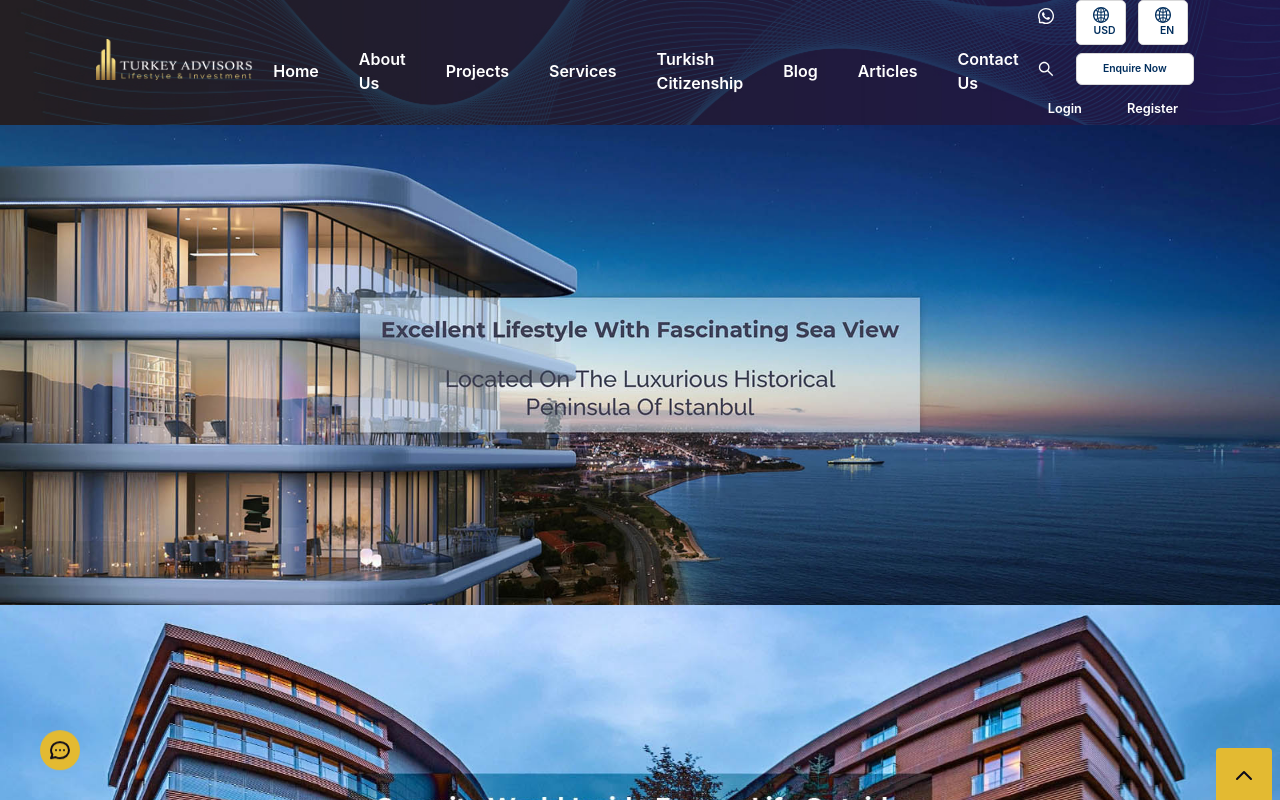
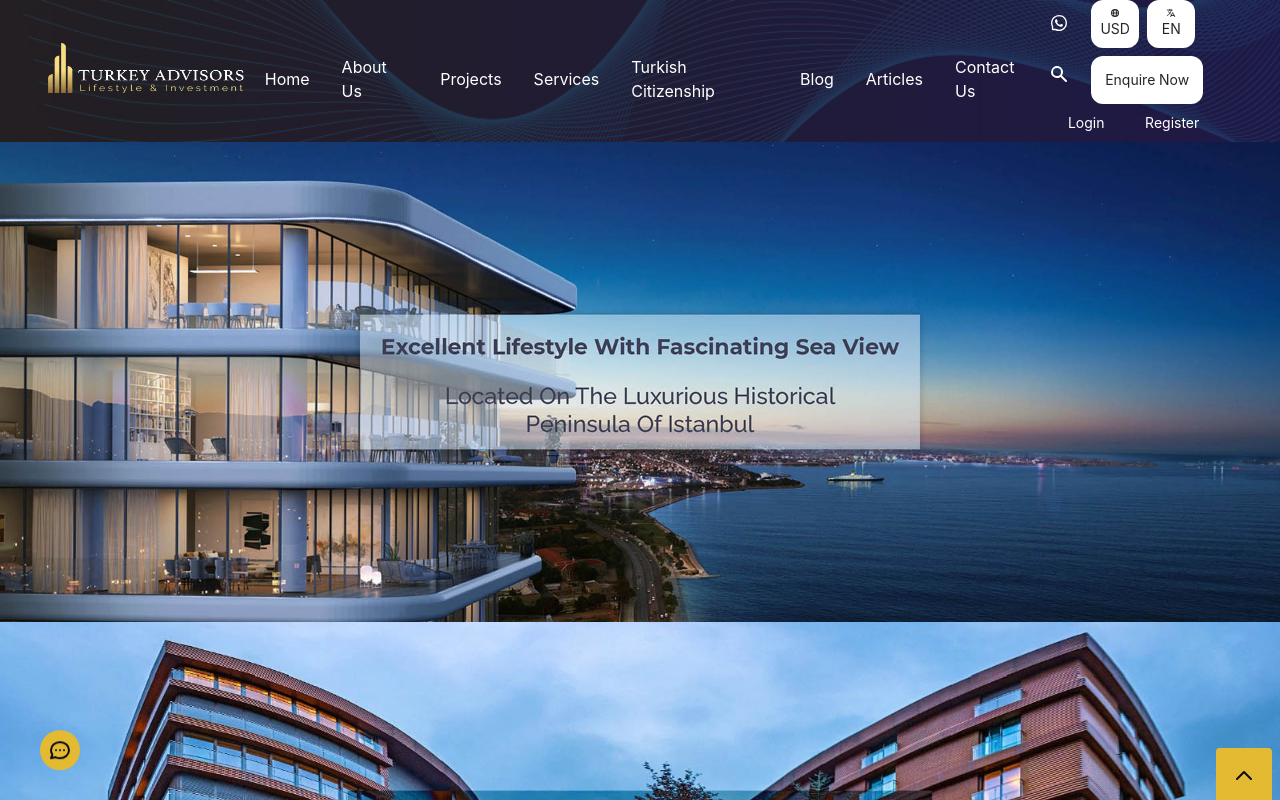
Before and after one commit to SoumiaSAADOUN/turkeyadvisors, a Next.js app: page / in a window 1280 px wide. Shown: the top 800 px of the page. Built offline with nearby package versions, Linux system fonts and the light colour scheme; what tw-elements would draw is missing.

Commit message:
testimonials + some changes

```diff
--- a/components/Header.jsx
+++ b/components/Header.jsx
@@ -1,18 +1,14 @@
 import React from "react";
-import { Menu, Row, Col, Button } from "antd";
 import styles from "../styles/Header.module.css";
 import {
-  SearchOutlined,
-  GlobalOutlined,
   WhatsAppOutlined,
-  MoneyCollectOutlined,
 } from "@ant-design/icons";
-
 import { useRouter } from "next/router";
 import en from "../locales/en";
 import fr from "../locales/fr";
 import LangageSettings from "./Languages.jsx";
 import Image from "next/image";
+import { HiGlobeAlt, HiSearch } from "react-icons/hi";
 
 const Header = () => {
   const router = useRouter();
@@ -30,7 +26,7 @@ const Header = () => {
   ];
   return (
     <>
-      <div className="flex justify-around items-center bg-[url('/assets/images/header_bg.jpg')] bg-cover w-full px-24">
+      <div className="flex justify-around items-center bg-[url('/assets/images/header_bg.jpg')] bg-cover w-full px-12">
         <div className="basis-1/5 grow">
           <Image
             src="/assets/images/logo.png"
@@ -40,9 +36,9 @@ const Header = () => {
           />
         </div>
         <div className="basis-4/5 grow  pt-8 pl-5">
-          <ul className="flex items-center gap-8 text-base font-semibold ">
+          <ul className="flex items-center gap-8 text-base ">
             {navs.map((nav, index) => (
-              <li className="mr-2" key={`nav-${index}`}>
+              <li key={`nav-${index}`}>
                 <a
                   className="text-BACKGROUND_COLOR hover:text-SECONDARY_COLOR"
                   href={nav.href}
@@ -53,42 +49,36 @@ const Header = () => {
             ))}
           </ul>
         </div>
-        <div className="basis-1/5 grow">
-          <div className={styles.params}>
-            <Button
-              className={styles.buttonTrans}
-              icon={
-                <WhatsAppOutlined
-                  style={{ fontSize: "16px", fontWeight: 900 }}
-                />
-              }
-              type="link"
-            />
-            <Button className={styles.buttonSimple}>
-              <GlobalOutlined style={{ fontSize: "16px", fontWeight: 900 }} />
+        <div className="flex flex-col basis-1/5 grow">
+          <div className="flex mb-2 gap-2 items-center">
+            <button className="w-12 h-12 text-BACKGROUND_COLOR"> <WhatsAppOutlined
+              style={{ fontSize: "16px", fontWeight: 900 }}
+            /></button>
+            <button className="flex flex-col py-2 justify-strech items-center rounded-xl w-12 h-12 bg-BACKGROUND_COLOR">
+              <HiGlobeAlt className="text-xl" />
               USD
-            </Button>
-            <LangageSettings className={styles.buttonSimple} />
-            {/* <Button className={styles.buttonSimple}>
-              <GlobalOutlined style={{ fontSize: "16px",  fontWeight: 900 }}/>
-              EN
-            </Button> */}
-            <Button
-              className={styles.buttonTrans}
-              icon={
-                <SearchOutlined style={{ fontSize: "16px", fontWeight: 900 }} />
-              }
-              type="link"
-            />
-            <Button className={styles.buttonDouble}>
+            </button>
+            <LangageSettings/>
+
+
+          </div>
+          <div className="flex grow gap-2 items-center">
+            <button className="flex py-2 flex-col justify-strech items-center rounded-xl w-12 h-12 text-BACKGROUND_COLOR">
+              <HiSearch className="text-xl" />
+            </button>
+            <button className="p-2 items-center rounded-xl w-28 h-12 bg-BACKGROUND_COLOR">
+
               {t.header.enquireNow}
-            </Button>
-            <Button className={styles.buttonLogin} type="link">
+            </button>
+          </div>
+          <div className="flex grow gap-2 items-center justify-evenly my-2">
+
+            <a className="text-BACKGROUND_COLOR hover:text-SECONDARY_COLOR" >
               {t.header.login}
-            </Button>
-            <Button className={styles.buttonLogin} type="link">
+            </a>
+            <a className="text-BACKGROUND_COLOR hover:text-SECONDARY_COLOR" >
               {t.header.register}
-            </Button>
+            </a>
           </div>
         </div>
 
--- a/components/Home/Content.jsx
+++ b/components/Home/Content.jsx
@@ -7,6 +7,7 @@ import Filter from "./Filter.jsx";
 import NewsLetter from "./NewsLetter.jsx";
 import Properties from "./Properties.jsx";
 import SomeOffers from "./SomeOffers.jsx";
+import Testimonials from "./Testimonials.jsx";
 import WhyUs from "./WhyUs.jsx";
 const HomeContent = () => {
   return (
@@ -34,7 +35,7 @@ const HomeContent = () => {
         <NewsLetter/>
         <WhyUs/>
 
-
+     <Testimonials/>
       </div>
     </>
   );
--- a/components/Home/Property.jsx
+++ b/components/Home/Property.jsx
@@ -49,7 +49,7 @@ const Property = (props) => {
             {props.data.price}
           </h1>
           {/* <button type="button" className="px-8 font-bold text-white rounded bg-PRIMARY_COLOR hover:bg-SECONDARY_COLOR">Quick Enquire</button> */}
-          <button className="px-10 font-bold text-center rounded text-BACKGROUND_COLOR bg-PRIMARY_COLOR hover:bg-SECONDARY_COLOR hover:text-PRIMARY_COLOR">
+          <button className="px-8 font-bold text-center rounded text-BACKGROUND_COLOR bg-PRIMARY_COLOR hover:bg-SECONDARY_COLOR hover:text-PRIMARY_COLOR">
             Quick Enquire
           </button>
         </div>
--- /dev/null
+++ b/components/Home/TestimonialCard.jsx
@@ -0,0 +1,15 @@
+import React from "react";
+const TestimonialCard = (props) => {
+    return <div className="border snap-center rounded-xl p-12 m-4 flex flex-col items-center basis-1/2  group cursor-pointer hover:bg-PRIMARY_COLOR hover:text-BACKGROUND_COLOR hover:self-center place-self-center justify-self-center hover:origin-center">
+        <img src={props.testimonial.avatar} className="rounded-full h-20 w-20" />
+        <h2 className="text-lg font-bold text-center text-PRIMARY_COLOR m-4">{props.testimonial.name}</h2>
+        <div className="flex justify-between text-SECONDARY_COLOR font-bold text-2xl">
+
+        </div>
+        <p className="text-center font-medium hidden group-hover:w-48 group-hover:block ">
+            {props.testimonial.message}
+        </p>
+    </div>
+}
+
+export default TestimonialCard;
--- /dev/null
+++ b/components/Home/Testimonials.jsx
@@ -0,0 +1,59 @@
+import React from "react";
+import TestimonialCard from "./TestimonialCard";
+
+const Testimonials = () => {
+
+    const testimonials = [
+        {
+            name: 'Dr. Alaam',
+            message: 'Excellent team..hardworking and helpful..follows no pressure advice and gives great recommendations on location and respect budget..highly recommended',
+            avatar: 'http://turkeyadvisors.com/storage/img/testimonials/G1IAopJ2E7gTqshLoW31.jpg',
+        },
+        {
+            name: 'Dr. Alaam',
+            message: 'Excellent team..hardworking and helpful..follows no pressure advice and gives great recommendations on location and respect budget..highly recommended',
+            avatar: 'http://turkeyadvisors.com/storage/img/testimonials/G1IAopJ2E7gTqshLoW31.jpg',
+        },
+        {
+            name: 'Dr. Alaam',
+            message: 'Excellent team..hardworking and helpful..follows no pressure advice and gives great recommendations on location and respect budget..highly recommended',
+            avatar: 'http://turkeyadvisors.com/storage/img/testimonials/G1IAopJ2E7gTqshLoW31.jpg',
+        },
+        {
+            name: 'Dr. Alaam',
+            message: 'Excellent team..hardworking and helpful..follows no pressure advice and gives great recommendations on location and respect budget..highly recommended',
+            avatar: 'http://turkeyadvisors.com/storage/img/testimonials/G1IAopJ2E7gTqshLoW31.jpg',
+        },
+        {
+            name: 'Dr. Alaam',
+            message: 'Excellent team..hardworking and helpful..follows no pressure advice and gives great recommendations on location and respect budget..highly recommended',
+            avatar: 'http://turkeyadvisors.com/storage/img/testimonials/G1IAopJ2E7gTqshLoW31.jpg',
+        },
+
+        {
+            name: 'Dr. Alaam',
+            message: 'Excellent team..hardworking and helpful..follows no pressure advice and gives great recommendations on location and respect budget..highly recommended',
+            avatar: 'http://turkeyadvisors.com/storage/img/testimonials/G1IAopJ2E7gTqshLoW31.jpg',
+        },
+        {
+            name: 'Dr. Alaam',
+            message: 'Excellent team..hardworking and helpful..follows no pressure advice and gives great recommendations on location and respect budget..highly recommended',
+            avatar: 'http://turkeyadvisors.com/storage/img/testimonials/G1IAopJ2E7gTqshLoW31.jpg',
+        },
+    ]
+
+    return <section className="flex flex-col gap-8 px-8 ">
+         <h1 className="text-3xl font-bold text-PRIMARY_COLOR">
+          Gossips about us
+        </h1>
+        <div className="flex justtify-center mx-32 items-center gap-2  scroll-auto snap-x overscroll-contain overflow-x-scroll">
+        {testimonials.map((testimonial, index) => (
+            <TestimonialCard testimonial={testimonial} />
+        ))}
+        </div>
+
+
+    </section>
+}
+
+export default Testimonials;
--- a/components/Languages.jsx
+++ b/components/Languages.jsx
@@ -13,6 +13,7 @@ import styles from "../styles/Header.module.css";
 import { useRouter } from "next/router";
 import en from "../locales/en";
 import fr from "../locales/fr";
+import { HiOutlineTranslate } from "react-icons/hi";
 
 const LangageSettings = () => {
   // const { Option } = Select;
@@ -57,10 +58,10 @@ const LangageSettings = () => {
           </Menu>
         }
       >
-        <Button className={styles.buttonSimple}>
-          <GlobalOutlined style={{ fontSize: "16px", fontWeight: 900, padding:0, margin:0 }} />
+        <button className="flex py-2 flex-col justify-strech items-center rounded-xl w-12 h-12 bg-BACKGROUND_COLOR">
+          <HiOutlineTranslate className="text-xl"/>
           <span>{locale.toUpperCase()}</span>
-        </Button>
+        </button>
       </Dropdown>
     </>
   );
```
Also changed, not shown: 2 other files (tests, documents, lock files or other folders).
